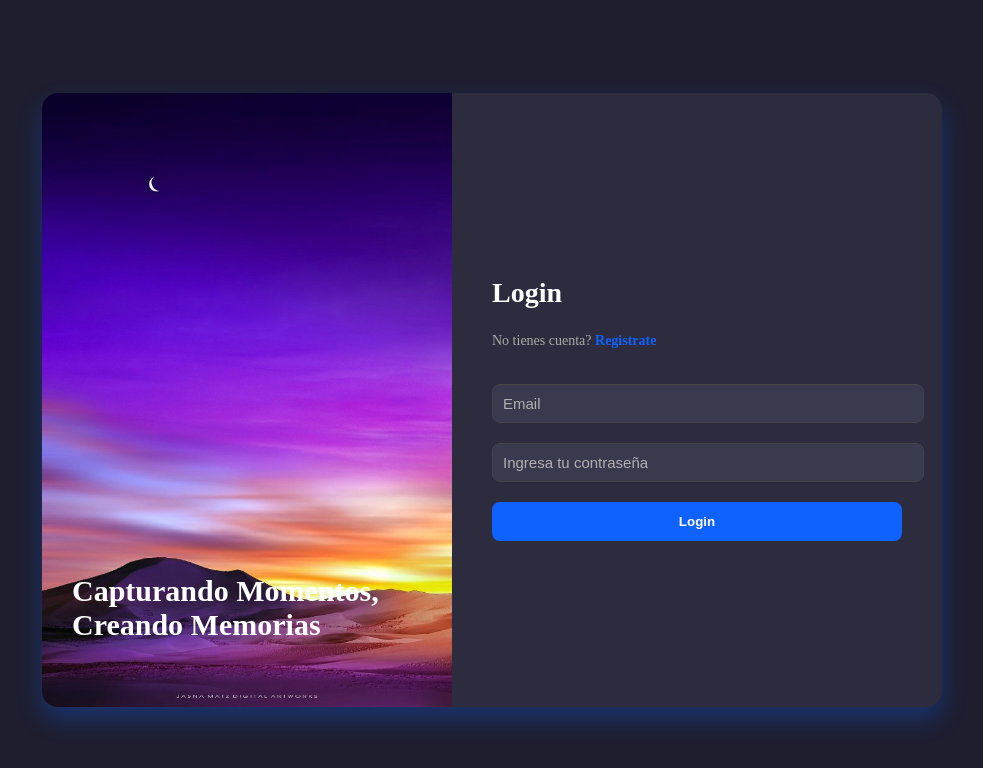
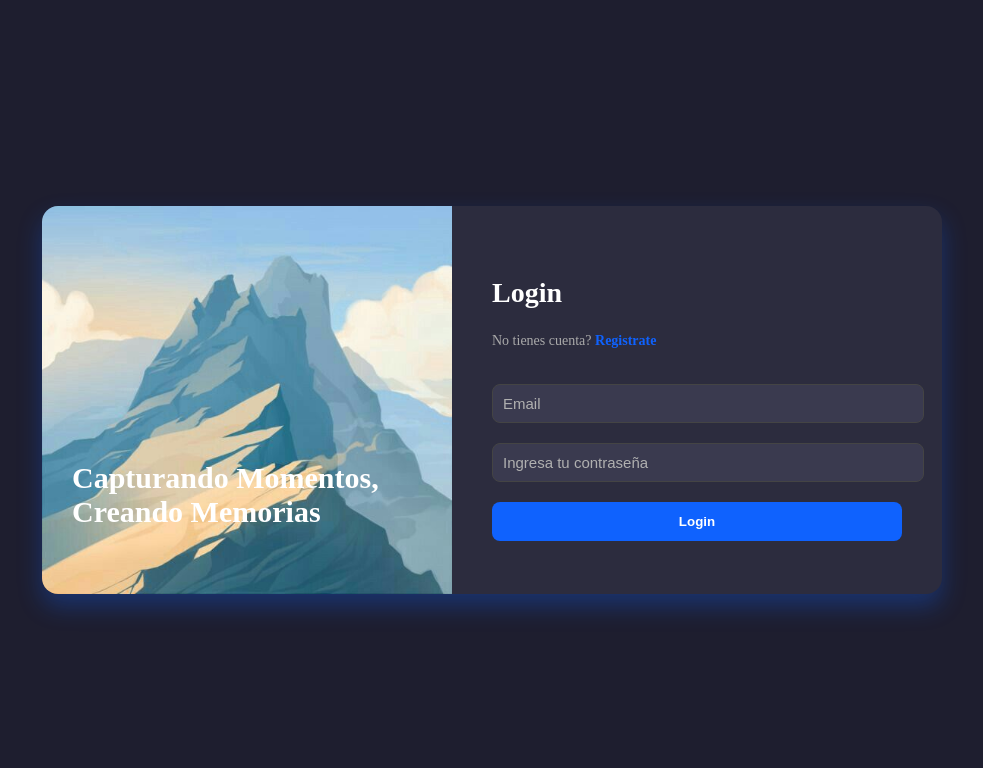
Before and after one commit to HDanielZuniga/Sistema-de-gestion, a Vue app in the folder Frontend/: page /auth/login in a window 1280 px wide. Shown: the top 768 px of the page, without its empty margins (148-1131 px from the left). Built offline with nearby package versions, Linux system fonts and the light colour scheme; the HTML template or start-up script is replaced by a standard one.

Commit message:
ajuste fondos

```diff
--- a/Frontend/src/views/LoginView.vue
+++ b/Frontend/src/views/LoginView.vue
@@ -3,7 +3,7 @@
     <div class="login-box">
       <!-- Lado Izquierdo: Imagen + Frase -->
       <div class="login-left">
-        <img src="/desert.jpg" alt="Login Illustration" />
+        <img src="/Fondo.jpeg" alt="Login Illustration" />
         <div class="overlay-text">
           <h2>Capturando Momentos,<br />Creando Memorias</h2>
         </div>
--- a/Frontend/src/views/RegisterView.vue
+++ b/Frontend/src/views/RegisterView.vue
@@ -3,7 +3,7 @@
     <div class="register-box">
       <!-- Lado Izquierdo: Imagen + Frase -->
       <div class="register-left">
-        <img src="/register.jpg" alt="Register Illustration" />
+        <img src="/Fondo2.jpeg" alt="Register Illustration" />
         <div class="overlay-text">
           <h2>Unete,<br />Captura tus momentos</h2>
         </div>
```
Also changed, not shown: Frontend/public/Fondo.jpeg (added), Frontend/public/Fondo2.jpeg (added).
